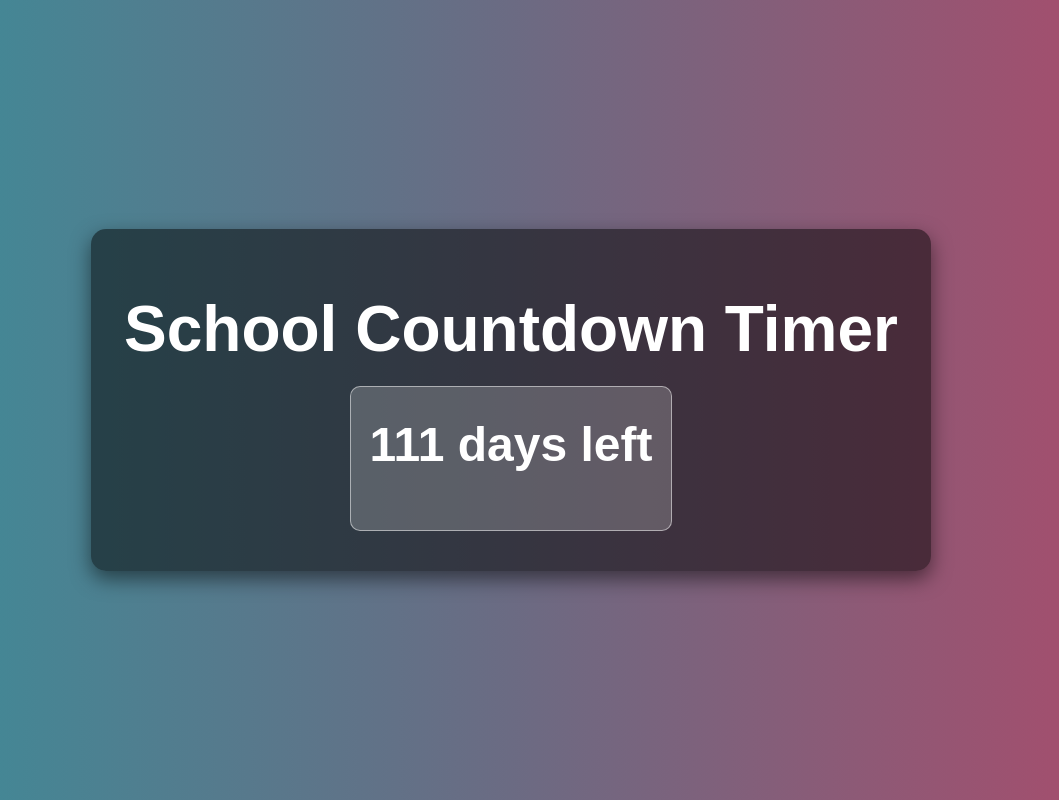
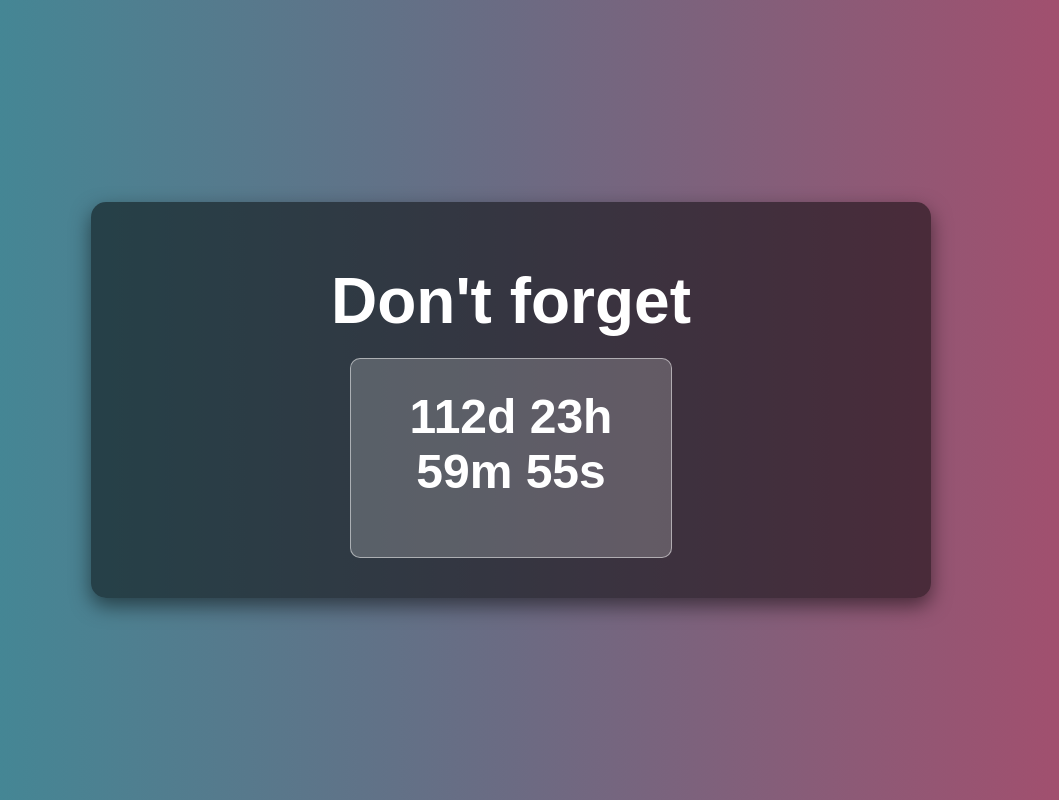
Before and after one commit to celshaders/112, a plain HTML site: page index.html in a window 1280 px wide. Shown: the whole page, without its empty margins (129-1188 px from the left). Drawn offline with Linux system fonts and the light colour scheme.

Commit message:
Update index.html

```diff
--- a/index.html
+++ b/index.html
@@ -58,7 +58,7 @@
     </style>
     <script>
         const resetInterval = 3 * 24 * 60 * 60 * 1000;
-        const totalCountdown = 112 * 24 * 60 * 60 * 1000;
+        const totalCountdown = 113 * 24 * 60 * 60 * 1000;
         let startTime = localStorage.getItem("startTime");
 
         if (!startTime) {
@@ -77,7 +77,11 @@
             }
 
             const days = Math.floor(remainingTime / (1000 * 60 * 60 * 24));
-            document.getElementById("countdown").innerHTML = days + " days left";
+            const hours = Math.floor((remainingTime % (1000 * 60 * 60 * 24)) / (1000 * 60 * 60));
+            const minutes = Math.floor((remainingTime % (1000 * 60 * 60)) / (1000 * 60));
+            const seconds = Math.floor((remainingTime % (1000 * 60)) / 1000);
+
+            document.getElementById("countdown").innerHTML = days + "d " + hours + "h " + minutes + "m " + seconds + "s";
         }
 
         const interval = setInterval(updateCountdown, 1000);
@@ -85,7 +89,7 @@
 </head>
 <body>
     <div class="content-wrapper">
-        <h1>School Countdown Timer</h1>
+        <h1>Don't forget</h1>
         <div class="text-box">
             <p id="countdown"></p>
         </div>
```
